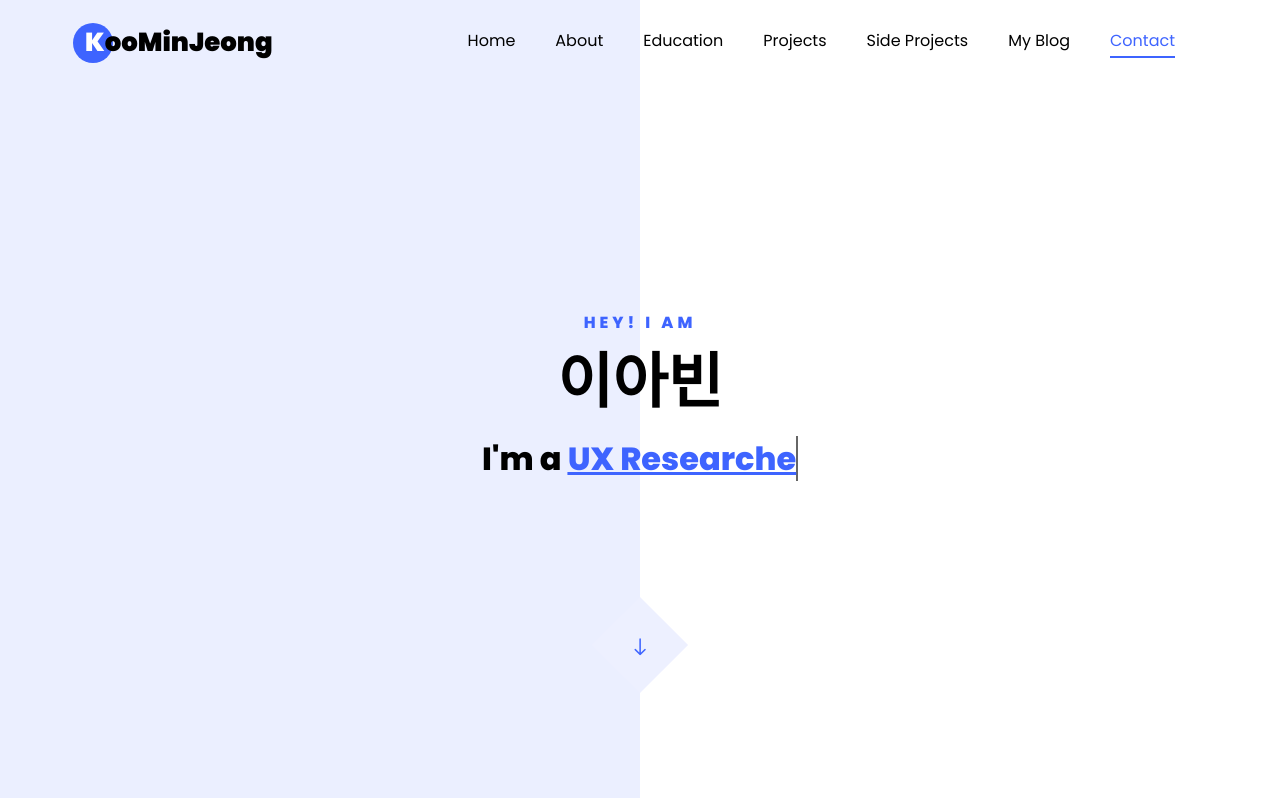
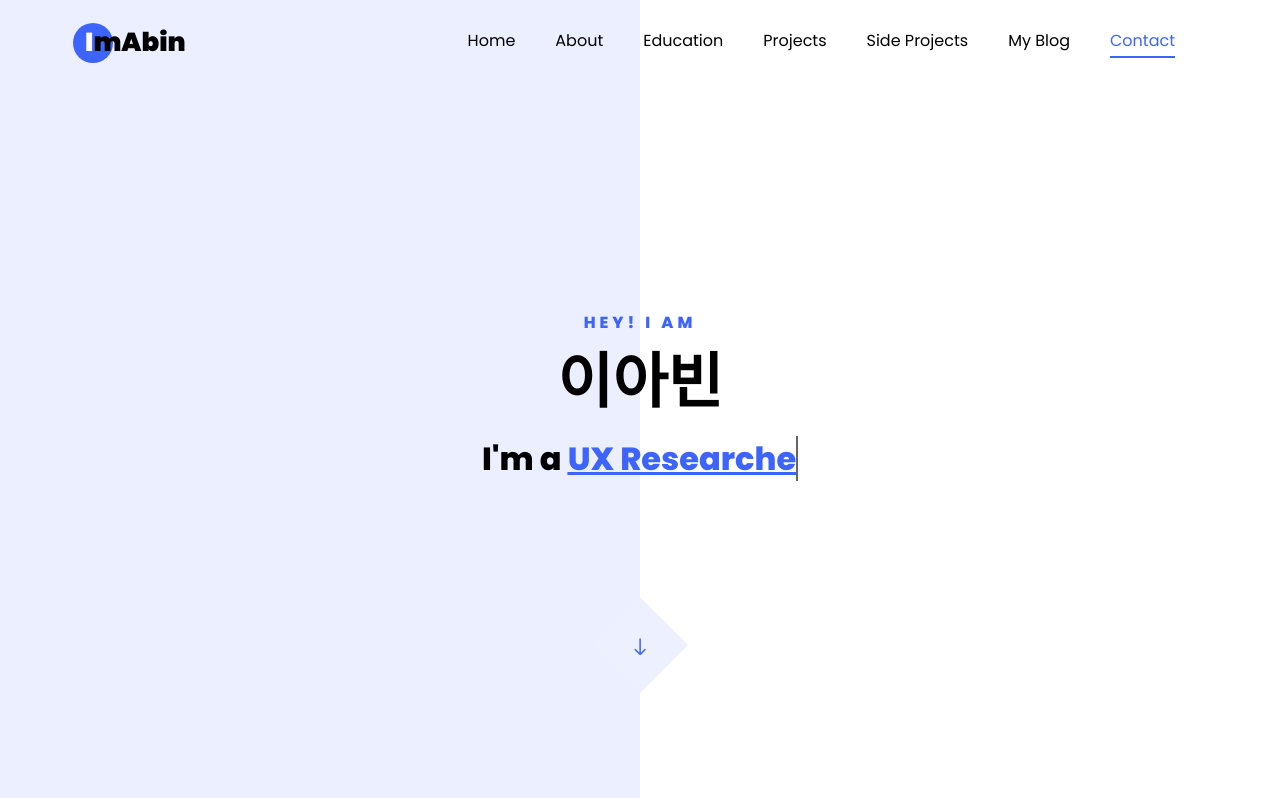
Before and after one commit to ima-bin/web-portfolio, a plain HTML site: page index.html in a window 1280 px wide. Shown: the top 798 px of the page. Drawn offline with Linux system fonts and the light colour scheme; files whose address does not match are found by name.

Commit message:
Main Name Changed

```diff
--- a/index.html
+++ b/index.html
@@ -2,7 +2,7 @@
 <html lang="en">
 
 <head>
-	<title>UI UX 디자이너 이아빈</title>
+	<title>UI UX 디자이너 임아빈</title>
 	<meta charset="utf-8">
 	<meta name="viewport" content="width=device-width, initial-scale=1, shrink-to-fit=no">
 
@@ -29,7 +29,7 @@
 
 	<nav class="navbar navbar-expand-lg navbar-dark ftco_navbar ftco-navbar-light site-navbar-target" id="ftco-navbar">
 		<div class="container">
-			<a class="navbar-brand" href="index.html"><span>K</span>ooMinJeong</a>
+			<a class="navbar-brand" href="index.html"><span>I</span>mAbin</a>
 			<button class="navbar-toggler js-fh5co-nav-toggle fh5co-nav-toggle" type="button" data-toggle="collapse"
 				data-target="#ftco-nav" aria-controls="ftco-nav" aria-expanded="false" aria-label="Toggle navigation">
 				<span class="oi oi-menu"></span> Menu
```
